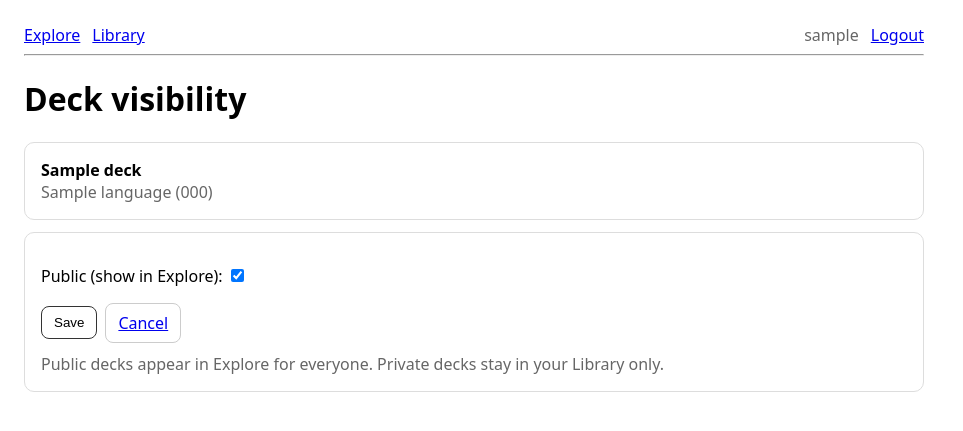
After one commit to dmccdv/parrot, a Django app: page /library/decks/1/visibility/ in a window 1280 px wide. The commit adds this page. Shown: the top 431 px of the page, without its empty margins (0-963 px from the left). Run offline with Django 4.2, Linux system fonts and the light colour scheme; a user stored in the database is signed in; tables that the repository leaves empty hold one stand-in row (values such as "Sample post"); some libraries are stand-ins or nearby versions.

Commit message:
visibility of decks as public/private

```diff
--- a/parrot/apps/core/management/commands/generate_top_deck.py
+++ b/parrot/apps/core/management/commands/generate_top_deck.py
@@ -82,6 +82,7 @@ class Command(BaseCommand):
                     "is_generated": True,
                     "source": source,
                     "version": version,
+                    "is_public": True
                 },
             )
             if not deck_created:
@@ -94,6 +95,9 @@ class Command(BaseCommand):
                     changed = True
                 if version and deck.version != version:
                     deck.version = version
+                    changed = True
+                if not deck.is_public:
+                    deck.is_public = True
                     changed = True
                 if changed:
                     deck.save(update_fields=["is_generated", "source", "version"])
--- a/parrot/apps/core/models.py
+++ b/parrot/apps/core/models.py
@@ -21,6 +21,8 @@ class Deck(models.Model):
     source = models.CharField(max_length=200, blank=True)
     version = models.CharField(max_length=64, blank=True)
     created = models.DateTimeField(auto_now_add=True)
+
+    is_public = models.BooleanField(null=False, default=False)
 
     created_by = models.ForeignKey(
         settings.AUTH_USER_MODEL,
--- a/parrot/apps/core/views.py
+++ b/parrot/apps/core/views.py
@@ -6,7 +6,7 @@ from apps.study.models import StudySession
 
 
 def explore(request):
-    decks_qs = Deck.objects.all().order_by("title")
+    decks_qs = Deck.objects.filter(is_public=True).order_by("title")
 
     if request.user.is_authenticated:
         decks_qs = decks_qs.annotate(
--- a/parrot/apps/library/forms.py
+++ b/parrot/apps/library/forms.py
@@ -47,3 +47,10 @@ class CardEditForm(forms.ModelForm):
     class Meta:
         model = Flashcard
         fields = ["word", "translation", "context_sentence", "notes", "tags"]
+
+
+class DeckVisibilityForm(forms.ModelForm):
+    class Meta:
+        model = Deck
+        fields = ["is_public"]
+        labels = {"is_public": "Public (show in Explore)"}
--- a/parrot/apps/library/urls.py
+++ b/parrot/apps/library/urls.py
@@ -10,4 +10,5 @@ urlpatterns = [
     path("library/decks/<int:deck_id>/manage/", views.deck_manage, name="deck_manage"),
     path("library/decks/<int:deck_id>/cards/new/", views.card_create, name="card_create"),
     path("library/cards/<int:card_id>/edit/", views.card_edit, name="card_edit"),
+    path("library/decks/<int:deck_id>/visibility/", views.deck_visibility, name="deck_visibility"),
 ]
--- a/parrot/apps/library/views.py
+++ b/parrot/apps/library/views.py
@@ -9,7 +9,7 @@ from django.db import transaction
 from apps.core.models import Deck, Flashcard, DeckCard
 from apps.library.models import UserDeck
 from apps.library.services.counts import compute_due_new_counts
-from apps.library.forms import UserDeckSettingsForm, DeckCreateForm, CardCreateForm, CardEditForm
+from apps.library.forms import UserDeckSettingsForm, DeckCreateForm, CardCreateForm, CardEditForm, DeckVisibilityForm
 from apps.study.models import StudySession
 
 def _require_deck_owner(request, deck: Deck):
@@ -57,8 +57,9 @@ def library(request):
 @login_required
 def add_to_library(request, deck_id: int):
     deck = get_object_or_404(Deck, id=deck_id)
-    obj = UserDeck.objects.get_or_create(user=request.user, deck=deck)
-    print(obj)
+    if not deck.is_public:
+        return HttpResponseForbidden("This deck is private.")
+    UserDeck.objects.get_or_create(user=request.user, deck=deck)
     if request.headers.get("HX-Request"):
         return HttpResponse("OK")
     return redirect("library")
@@ -174,3 +175,22 @@ def card_edit(request, card_id: int):
         form = CardEditForm(instance=card)
 
     return render(request, "library/card_edit.html", {"card": card, "form": form, "next": request.GET.get("next", "")})
+
+
+@login_required
+def deck_visibility(request, deck_id: int):
+    deck = get_object_or_404(Deck.objects.select_related("language"), id=deck_id)
+
+    if deck.created_by_id != request.user.id:
+        return HttpResponseForbidden("Only the creator can change visibility.")
+
+    if request.method == "POST":
+        form = DeckVisibilityForm(request.POST, instance=deck)
+        if form.is_valid():
+            form.save()
+            messages.success(request, "Deck visibility updated.")
+            return redirect("library")
+    else:
+        form = DeckVisibilityForm(instance=deck)
+
+    return render(request, "library/deck_visibility.html", {"deck": deck, "form": form})
--- a/parrot/data/cs_top.csv
+++ /dev/null
@@ -1,6 +0,0 @@
-rank,word,translation,context
-1,a,and,
-2,že,that,
-3,na,on,
-4,je,is,
-5,se,self / reflexive particle,
--- a/parrot/templates/library/deck_manage.html
+++ b/parrot/templates/library/deck_manage.html
@@ -4,6 +4,11 @@
 <div class="muted">{{ deck.language.name }} ({{ deck.language.code }})</div>
 
 <div class="row" style="gap:8px; margin-top:12px;">
+  {% if deck.created_by_id == user.id %}
+    <a class="btn" href="{% url 'deck_visibility' deck.id %}">
+      Visibility: {% if deck.is_public %}Public{% else %}Private{% endif %}
+    </a>
+  {% endif %}
   <a class="btn btn-primary" href="{% url 'card_create' deck.id %}">Add card</a>
   <a class="btn" href="{% url 'library' %}">Back to library</a>
 </div>
--- /dev/null
+++ b/parrot/templates/library/deck_visibility.html
@@ -0,0 +1,23 @@
+{% extends "base.html" %}
+{% block content %}
+<h1>Deck visibility</h1>
+
+<div class="card">
+  <b>{{ deck.title }}</b>
+  <div class="muted">{{ deck.language.name }} ({{ deck.language.code }})</div>
+</div>
+
+<form method="post" class="card" style="margin-top:12px;">
+  {% csrf_token %}
+  {{ form.as_p }}
+
+  <div class="row" style="gap:8px;">
+    <button class="btn btn-primary" type="submit">Save</button>
+    <a class="btn" href="{% url 'library' %}">Cancel</a>
+  </div>
+
+  <div class="muted" style="margin-top:10px;">
+    Public decks appear in Explore for everyone. Private decks stay in your Library only.
+  </div>
+</form>
+{% endblock %}
--- a/parrot/templates/library/library.html
+++ b/parrot/templates/library/library.html
@@ -10,6 +10,12 @@
       <div class="row" style="justify-content:space-between;">
         <div>
           <b>{{ ud.deck.title }}</b>
+          {% if ud.deck.created_by_id == user.id %}
+            <a class="btn" href="{% url 'deck_visibility' ud.deck.id %}">
+              {% if ud.deck.is_public %}Public{% else %}Private{% endif %}
+            </a>
+          {% endif %}
+
           <div class="muted">{{ ud.deck.language.name }} ({{ ud.deck.language.code }})</div>
           <div class="muted">
             Due: {{ ud.cached_due_count }}
```
Also changed, not shown: parrot/data/ar_top_15.csv (deleted, +0 -16 lines), parrot/data/hr_ol_test.csv (deleted, +0 -11 lines), parrot/data/hr_top15.csv (deleted, +0 -16 lines), parrot/apps/core/migrations/0001_initial.py, parrot/apps/core/migrations/0002_deck_created_by_flashcard_created_by.py (deleted), parrot/apps/library/migrations/0001_initial.py, parrot/apps/study/migrations/0001_initial.py.
